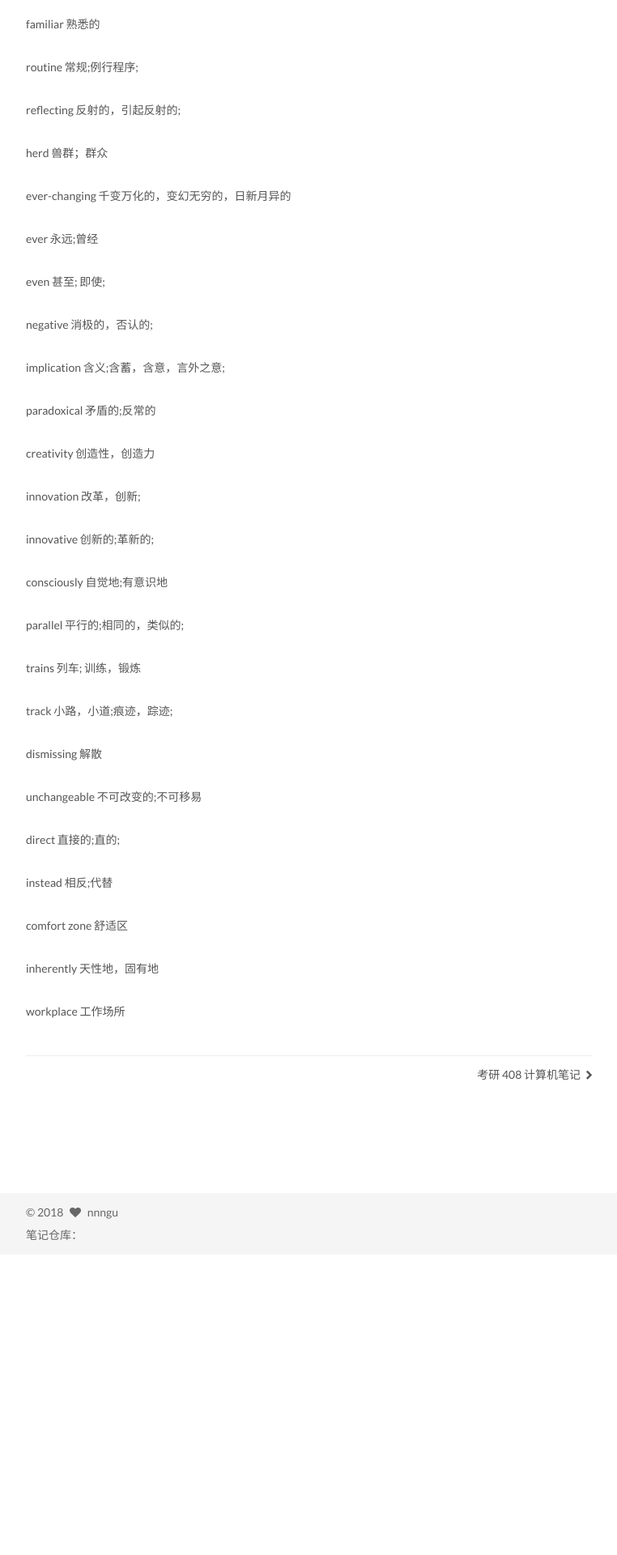
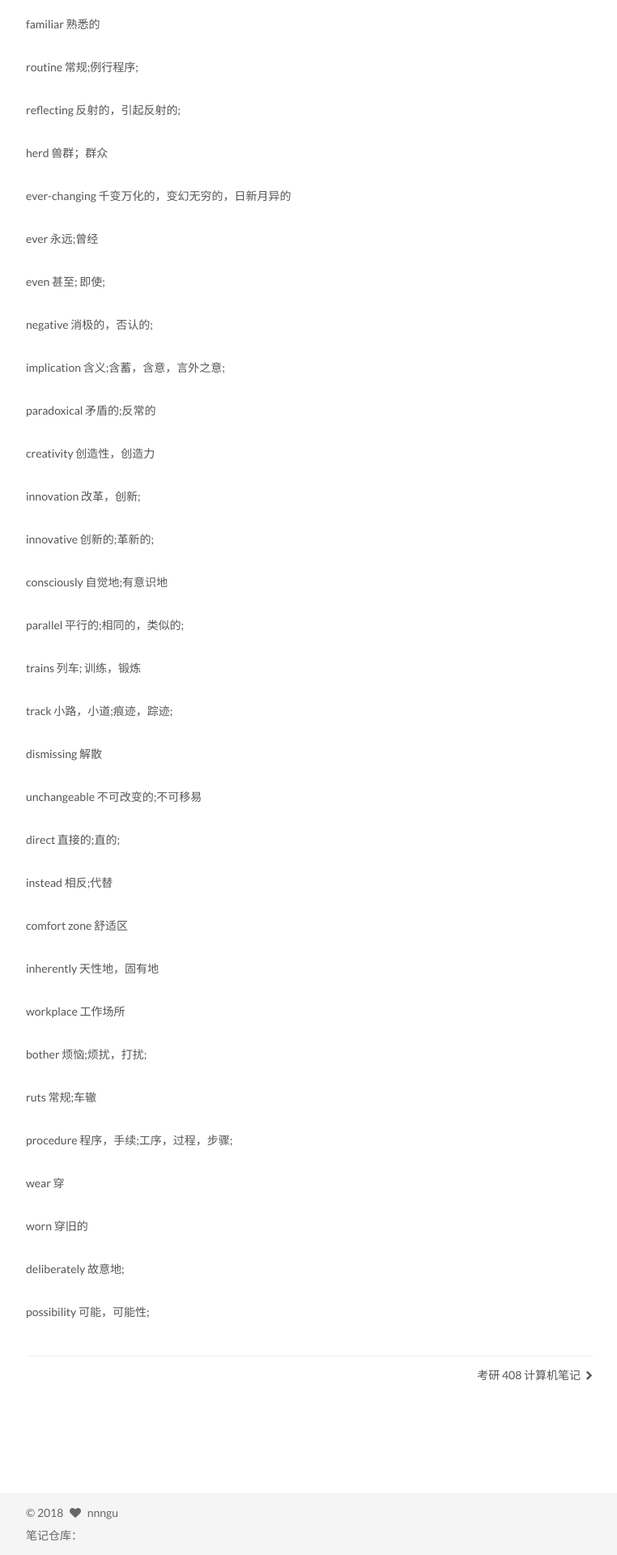
Before and after one commit to nnngu/LearningNotes, a Jekyll site: the page built from _posts/2018-06-18-考研 201 英语笔记.md, in a window 1280 px wide. Shown: the part 3564-5484 px from the top of the page at 81% size, without its empty margins (258-1020 px from the left). Built offline with Jekyll 4.4.1, drawn with Linux system fonts in a browser that asks for light colours; before the commit the page ends 5113 px from its top, so only the background shows below that; grey boxes are pictures that could not be loaded.

Commit message:
修改文件: _posts/2018-06-18-考研 201 英语笔记.md

```diff
--- a/_posts/2018-06-18-考研 201 英语笔记.md
+++ b/_posts/2018-06-18-考研 201 英语笔记.md
@@ -174,3 +174,17 @@ comfort zone  舒适区
 inherently  天性地，固有地
 
 workplace  工作场所
+
+bother  烦恼;烦扰，打扰;
+
+ruts  常规;车辙
+
+procedure  程序，手续;工序，过程，步骤;
+
+wear  穿
+
+worn  穿旧的
+
+deliberately  故意地;
+
+possibility  可能，可能性;
```
